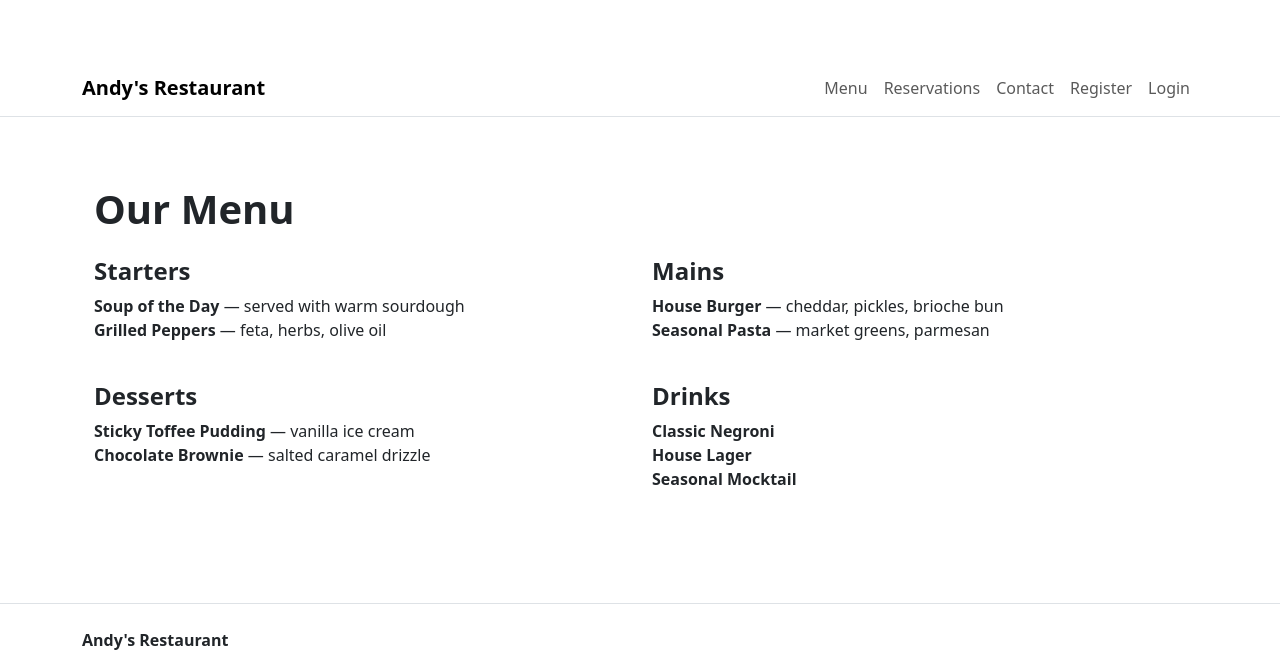
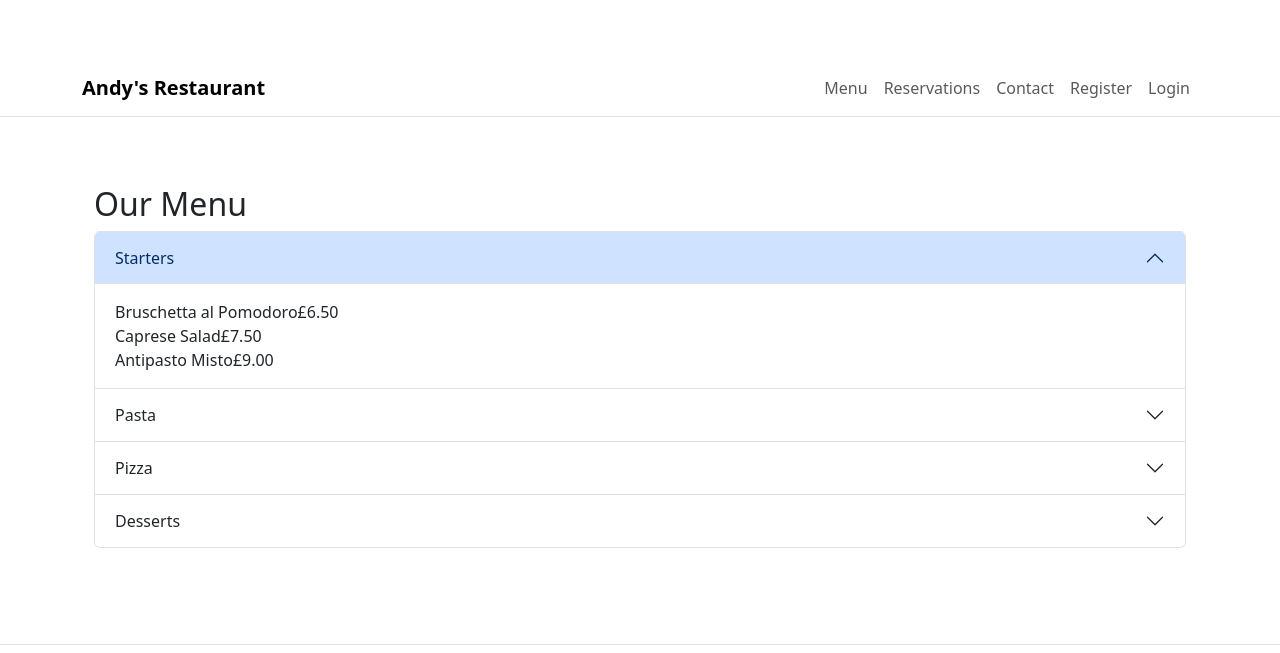
Before and after one commit to Andybrookes-dev/capstone-project, a Django app: page /menu/ in a window 1280 px wide. Shown: the top 653 px of the page. Run offline with Django 4.2, Linux system fonts and the light colour scheme.

Commit message:
added more dishes to the menu and used a bootstrap accordian

```diff
--- a/reservations/templates/reservations/menu.html
+++ b/reservations/templates/reservations/menu.html
@@ -4,45 +4,82 @@
 
 {% block content %}
 <section class="container py-5">
-  <h1 class="fw-bold mb-4">Our Menu</h1>
 
-  <div class="row g-4">
+  <div class="menu-section">
+  <h2>Our Menu</h2>
+
+  <div class="accordion" id="menuAccordion">
+
     <!-- Starters -->
-    <div class="col-md-6">
-      <h2 class="h4 fw-bold">Starters</h2>
-      <ul class="list-unstyled">
-        <li><strong>Soup of the Day</strong> — served with warm sourdough</li>
-        <li><strong>Grilled Peppers</strong> — feta, herbs, olive oil</li>
-      </ul>
+    <div class="accordion-item">
+      <h2 class="accordion-header" id="headingStarters">
+        <button class="accordion-button" type="button" data-bs-toggle="collapse" data-bs-target="#collapseStarters" aria-expanded="true" aria-controls="collapseStarters">
+          Starters
+        </button>
+      </h2>
+      <div id="collapseStarters" class="accordion-collapse collapse show" aria-labelledby="headingStarters" data-bs-parent="#menuAccordion">
+        <div class="accordion-body">
+          <div class="menu-item"><span class="name">Bruschetta al Pomodoro</span><span class="price">£6.50</span></div>
+          <div class="menu-item"><span class="name">Caprese Salad</span><span class="price">£7.50</span></div>
+          <div class="menu-item"><span class="name">Antipasto Misto</span><span class="price">£9.00</span></div>
+        </div>
+      </div>
     </div>
 
-    <!-- Mains -->
-    <div class="col-md-6">
-      <h2 class="h4 fw-bold">Mains</h2>
-      <ul class="list-unstyled">
-        <li><strong>House Burger</strong> — cheddar, pickles, brioche bun</li>
-        <li><strong>Seasonal Pasta</strong> — market greens, parmesan</li>
-      </ul>
+    <!-- Pasta -->
+    <div class="accordion-item">
+      <h2 class="accordion-header" id="headingPasta">
+        <button class="accordion-button collapsed" type="button" data-bs-toggle="collapse" data-bs-target="#collapsePasta" aria-expanded="false" aria-controls="collapsePasta">
+          Pasta
+        </button>
+      </h2>
+      <div id="collapsePasta" class="accordion-collapse collapse" aria-labelledby="headingPasta" data-bs-parent="#menuAccordion">
+        <div class="accordion-body">
+          <div class="menu-item"><span class="name">Spaghetti Carbonara</span><span class="price">£12.00</span></div>
+          <div class="menu-item"><span class="name">Lasagna al Forno</span><span class="price">£13.50</span></div>
+          <div class="menu-item"><span class="name">Tagliatelle al Ragù (Bolognese)</span><span class="price">£12.50</span></div>
+          <div class="menu-item"><span class="name">Penne Arrabbiata</span><span class="price">£11.00</span></div>
+        </div>
+      </div>
+    </div>
+
+    <!-- Pizza -->
+    <div class="accordion-item">
+      <h2 class="accordion-header" id="headingPizza">
+        <button class="accordion-button collapsed" type="button" data-bs-toggle="collapse" data-bs-target="#collapsePizza" aria-expanded="false" aria-controls="collapsePizza">
+          Pizza
+        </button>
+      </h2>
+      <div id="collapsePizza" class="accordion-collapse collapse" aria-labelledby="headingPizza" data-bs-parent="#menuAccordion">
+        <div class="accordion-body">
+          <div class="menu-item"><span class="name">Margherita Pizza</span><span class="price">£9.50</span></div>
+          <div class="menu-item"><span class="name">Quattro Formaggi Pizza</span><span class="price">£11.00</span></div>
+          <div class="menu-item"><span class="name">Prosciutto e Funghi Pizza</span><span class="price">£12.50</span></div>
+        </div>
+      </div>
     </div>
 
     <!-- Desserts -->
-    <div class="col-md-6">
-      <h2 class="h4 fw-bold">Desserts</h2>
-      <ul class="list-unstyled">
-        <li><strong>Sticky Toffee Pudding</strong> — vanilla ice cream</li>
-        <li><strong>Chocolate Brownie</strong> — salted caramel drizzle</li>
-      </ul>
+    <div class="accordion-item">
+      <h2 class="accordion-header" id="headingDesserts">
+        <button class="accordion-button collapsed" type="button" data-bs-toggle="collapse" data-bs-target="#collapseDesserts" aria-expanded="false" aria-controls="collapseDesserts">
+          Desserts
+        </button>
+      </h2>
+      <div id="collapseDesserts" class="accordion-collapse collapse" aria-labelledby="headingDesserts" data-bs-parent="#menuAccordion">
+        <div class="accordion-body">
+          <div class="menu-item"><span class="name">Tiramisu</span><span class="price">£6.00</span></div>
+          <div class="menu-item"><span class="name">Panna Cotta</span><span class="price">£6.50</span></div>
+          <div class="menu-item"><span class="name">Cannoli Siciliani</span><span class="price">£5.50</span></div>
+        </div>
+      </div>
     </div>
 
-    <!-- Drinks -->
-    <div class="col-md-6">
-      <h2 class="h4 fw-bold">Drinks</h2>
-      <ul class="list-unstyled">
-        <li><strong>Classic Negroni</strong></li>
-        <li><strong>House Lager</strong></li>
-        <li><strong>Seasonal Mocktail</strong></li>
-      </ul>
-    </div>
   </div>
+</div>
+
+
+
+
 </section>
 {% endblock %}
--- a/templates/base.html
+++ b/templates/base.html
@@ -23,6 +23,9 @@
             margin-bottom: 20px;
         }
     </style>
+    <link href="https://fonts.googleapis.com/css2?family=Cinzel+Decorative:wght@700&family=Lora&display=swap" rel="stylesheet">
+<link rel="stylesheet" href="{% static 'css/style.css' %}">
+
 </head>
 <body>
     <!-- Navbar -->
```
